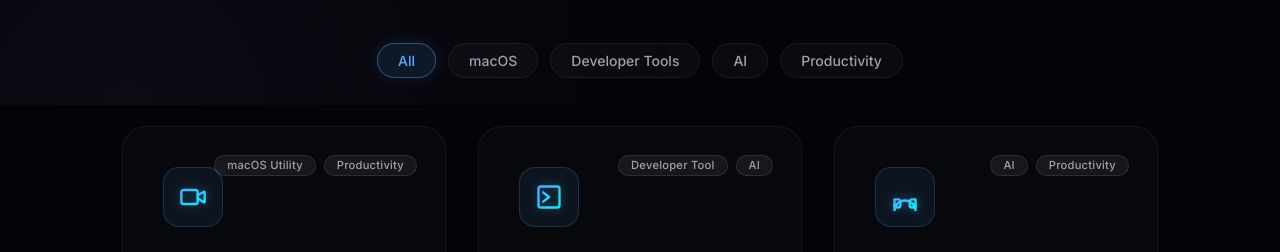
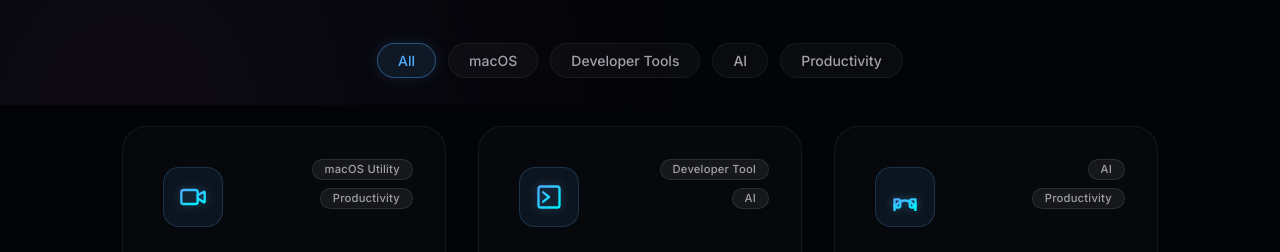
Before and after one commit to tomer-ben-david/mindmeld.github.io, a plain HTML site: page index.html in a window 1280 px wide. Shown: the part 695-947 px from the top of the page. Drawn offline with Linux system fonts and the light colour scheme.

Commit message:
style: stack product tags vertically to avoid overlapping icon

```diff
--- a/assets/css/style.css
+++ b/assets/css/style.css
@@ -275,14 +275,14 @@ h3 {
 /* Product Tags */
 .product-tags {
     position: absolute;
-    top: 1.75rem;
-    right: 1.75rem;
+    top: 2rem;
+    right: 2rem;
     display: flex;
-    flex-wrap: wrap;
-    justify-content: flex-end;
+    flex-direction: column;
+    align-items: flex-end;
     gap: 0.5rem;
     z-index: 2;
-    max-width: calc(100% - 110px);
+    max-width: calc(100% - 100px);
 }
 
 .tag {
```
